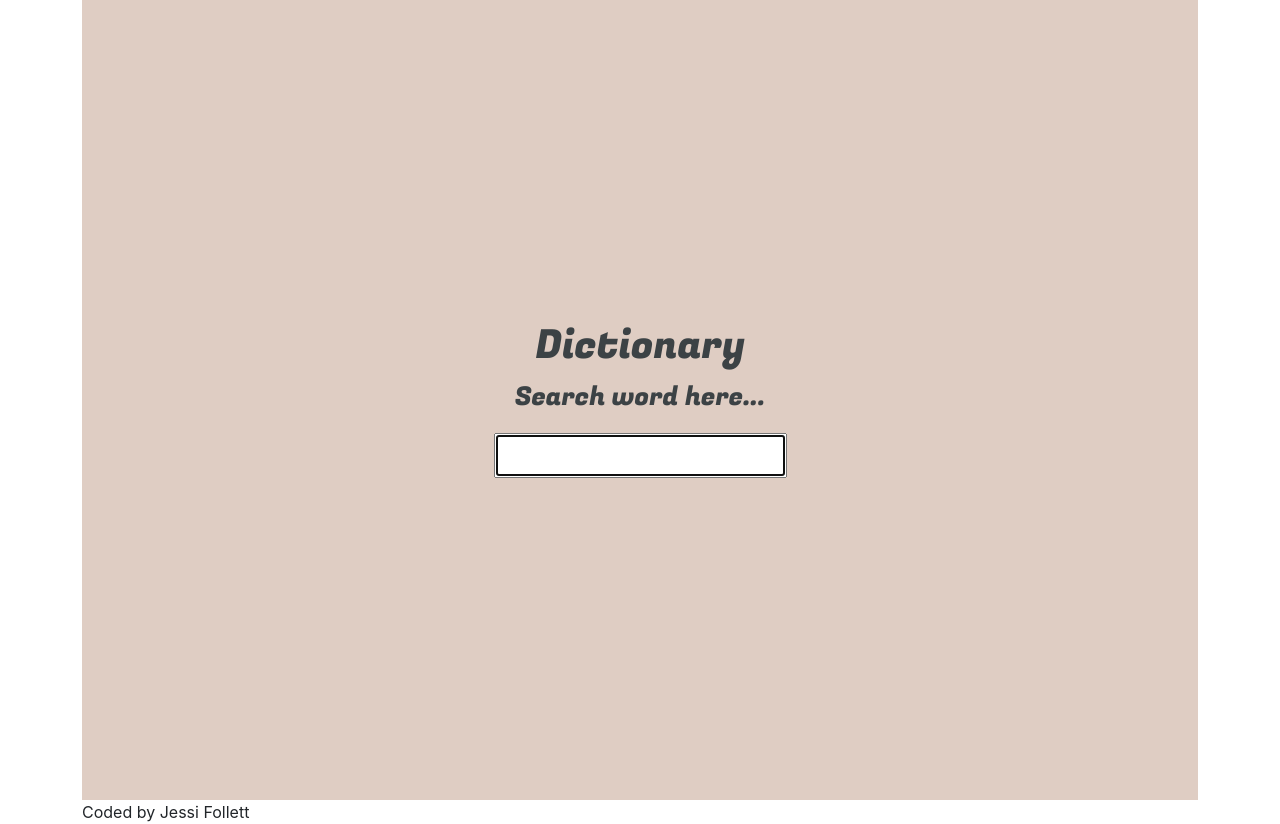
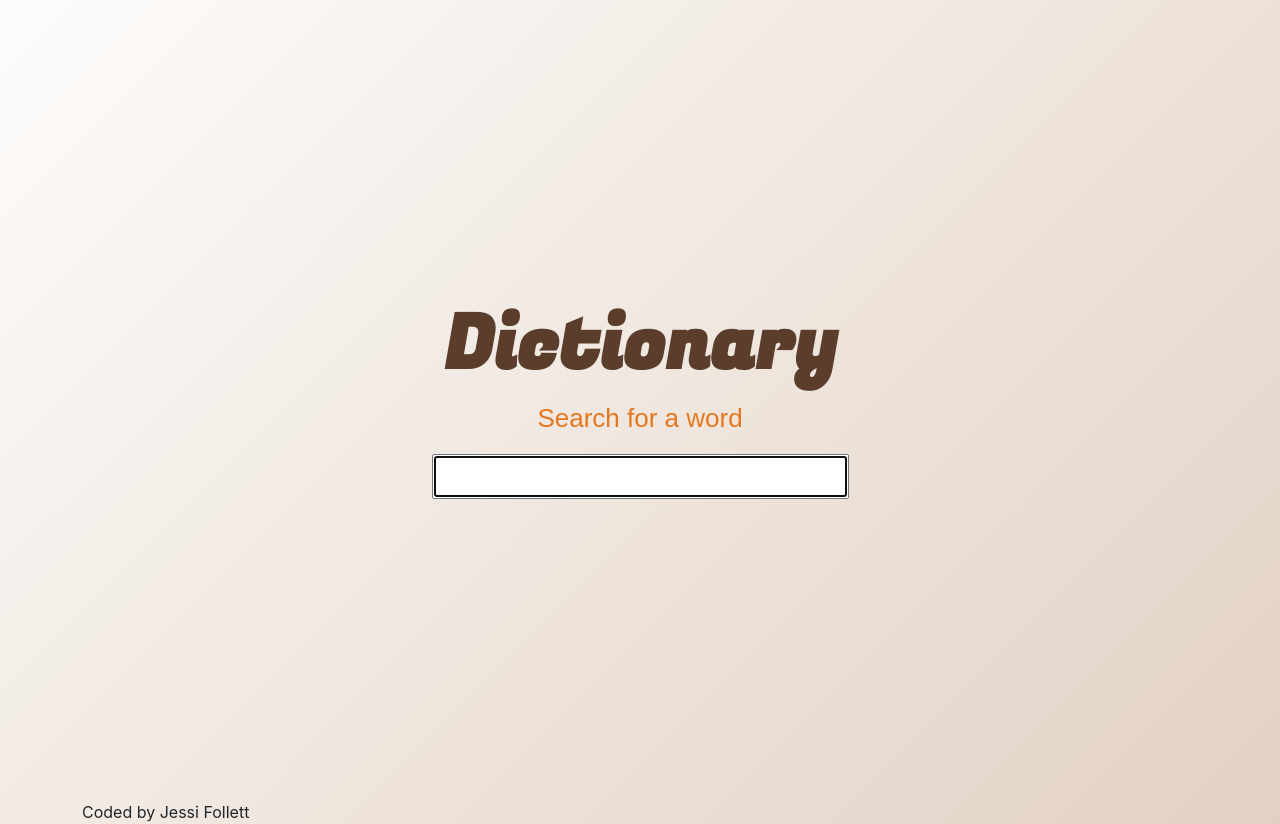
Before and after one commit to jnfol/dictionary-project, a React (Create React App) app: page / in a window 1280 px wide. Built offline with nearby package versions, Linux system fonts and the light colour scheme.

Commit message:
Built search function display

```diff
--- a/src/App.css
+++ b/src/App.css
@@ -1,16 +1,24 @@
 .App {
   text-align: center;
-  background-color: #DFCDC3;
 }
 
 .App-header {
-
   min-height: 100vh;
   display: flex;
   flex-direction: column;
   align-items: center;
   justify-content: center;
   font-size: calc(10px + 2vmin);
-  color: #3C4245;
- font-family: 'Fugaz One', cursive;
 }
+
+h1 {
+  color: #5a3d2b;
+  font-family: "Fugaz One", cursive;
+  font-weight: bold;
+  font-size: 75px;
+}
+
+.Instructions {
+  color: #e5771e;
+  font-family: "Ubuntu", sans-serif;
+}
--- a/src/App.js
+++ b/src/App.js
@@ -1,4 +1,4 @@
-import './App.css';
+import "./App.css";
 import WordSearch from "./wordSearch";
 
 function App() {
@@ -7,14 +7,10 @@
       <div className="App">
         <header className="App-header">
           <h1>Dictionary</h1>
-        <p>
-          Search word here...
-        </p>
+          <p className="Instructions">Search for a word</p>
           <WordSearch />
         </header>
-      <main>
-
-      </main>
+        <main></main>
       </div>
       <footer>Coded by Jessi Follett</footer>
     </div>
--- /dev/null
+++ b/src/Meaning.js
@@ -0,0 +1,20 @@
+import React from "react";
+
+export default function Meaning(props) {
+  return (
+    <div className="Meanings">
+      <h3>{props.meaning.partOfSpeech}</h3>
+      {props.meaning.definitions.map(function (definition, index) {
+        return (
+          <div key={index}>
+            <p>
+              {definition.definition}
+              <br />
+              <em> {definition.example} </em>
+            </p>
+          </div>
+        );
+      })}
+    </div>
+  );
+}
--- /dev/null
+++ b/src/Results.js
@@ -0,0 +1,21 @@
+import React from "react";
+import Meaning from "./Meaning";
+
+export default function Results(props) {
+  if (props.results) {
+    return (
+      <div className="ShowResults">
+        <h2>{props.results.word}</h2>
+        {props.results.meanings.map(function (meaning, index) {
+          return (
+            <div key={index}>
+              <Meaning meaning={meaning} />
+            </div>
+          );
+        })}
+      </div>
+    );
+  } else {
+    return null;
+  }
+}
--- a/src/index.css
+++ b/src/index.css
@@ -1,5 +1,6 @@
 body {
   margin: 0;
+  background: linear-gradient(135deg, #fdfcfb 0%, #e2d1c3 100%);
   font-family: -apple-system, BlinkMacSystemFont, 'Segoe UI', 'Roboto', 'Oxygen',
     'Ubuntu', 'Cantarell', 'Fira Sans', 'Droid Sans', 'Helvetica Neue',
     sans-serif;
--- a/src/wordSearch.js
+++ b/src/wordSearch.js
@@ -1,12 +1,15 @@
-import React, {useState} from "react";
+import React, { useState } from "react";
 import "./wordSearch.css";
 import axios from "axios";
+import Results from "./Results";
 
 export default function WordSearch() {
   let [keyword, setKeyword] = useState("");
+  let [results, setResults] = useState(null);
 
-function handleResponse(response){
+  function handleResponse(response) {
     console.log(response.data[0]);
+    setResults(response.data[0]);
   }
 
   function search(event) {
@@ -21,8 +24,16 @@
   return (
     <div className="WordSearch">
       <form onSubmit={search}>
-        <input type="search" autoFocus={true} onChange={handleKeywordChange}/>
+        <div className="search-form">
+          <input
+            type="search"
+            autoFocus={true}
+            className="form-contrl"
+            onChange={handleKeywordChange}
+          />
+        </div>
       </form>
+      <Results results={results} />
     </div>
-    )
+  );
 }
```
Lines whose indentation alone changed are shown as unchanged.
